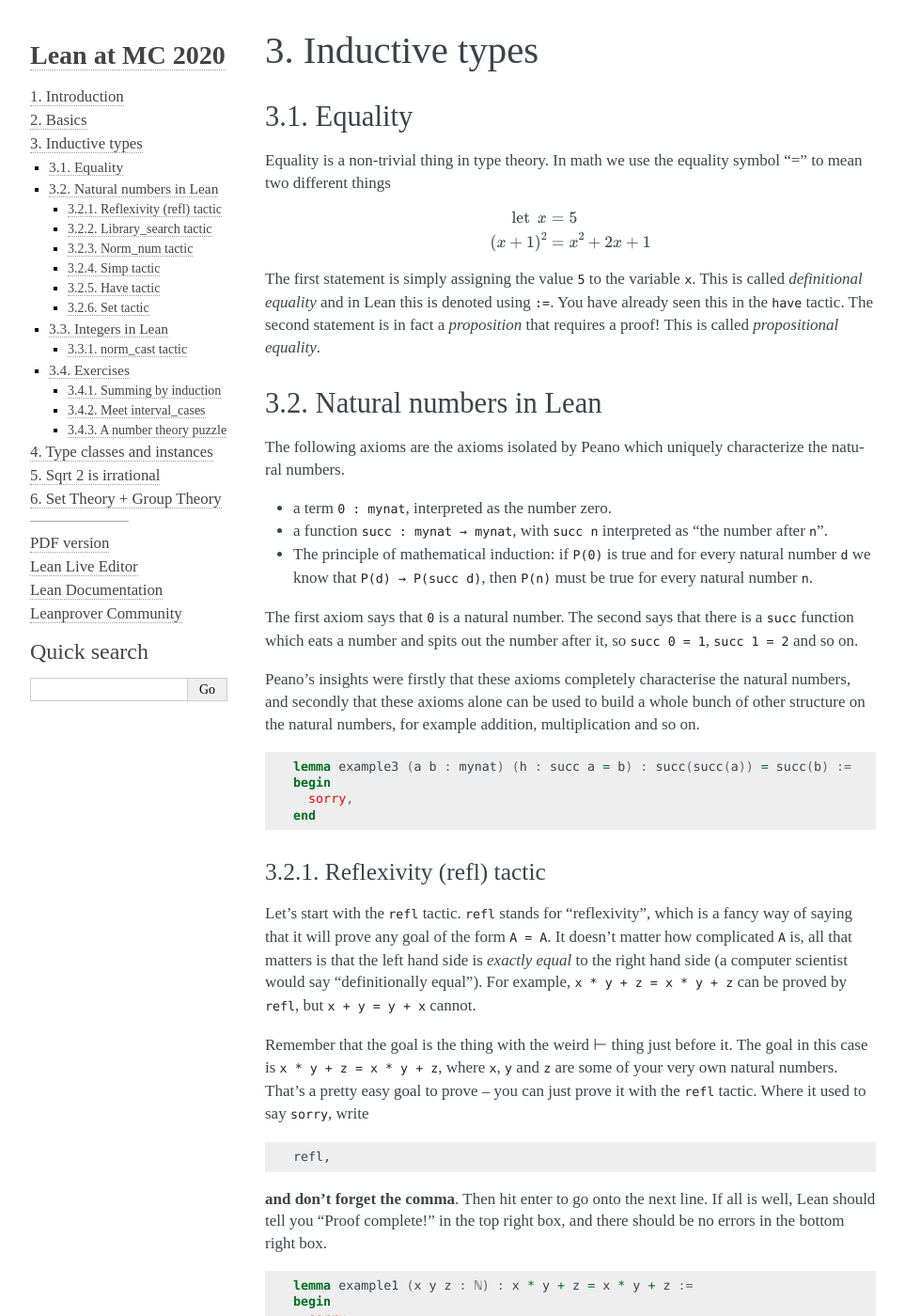
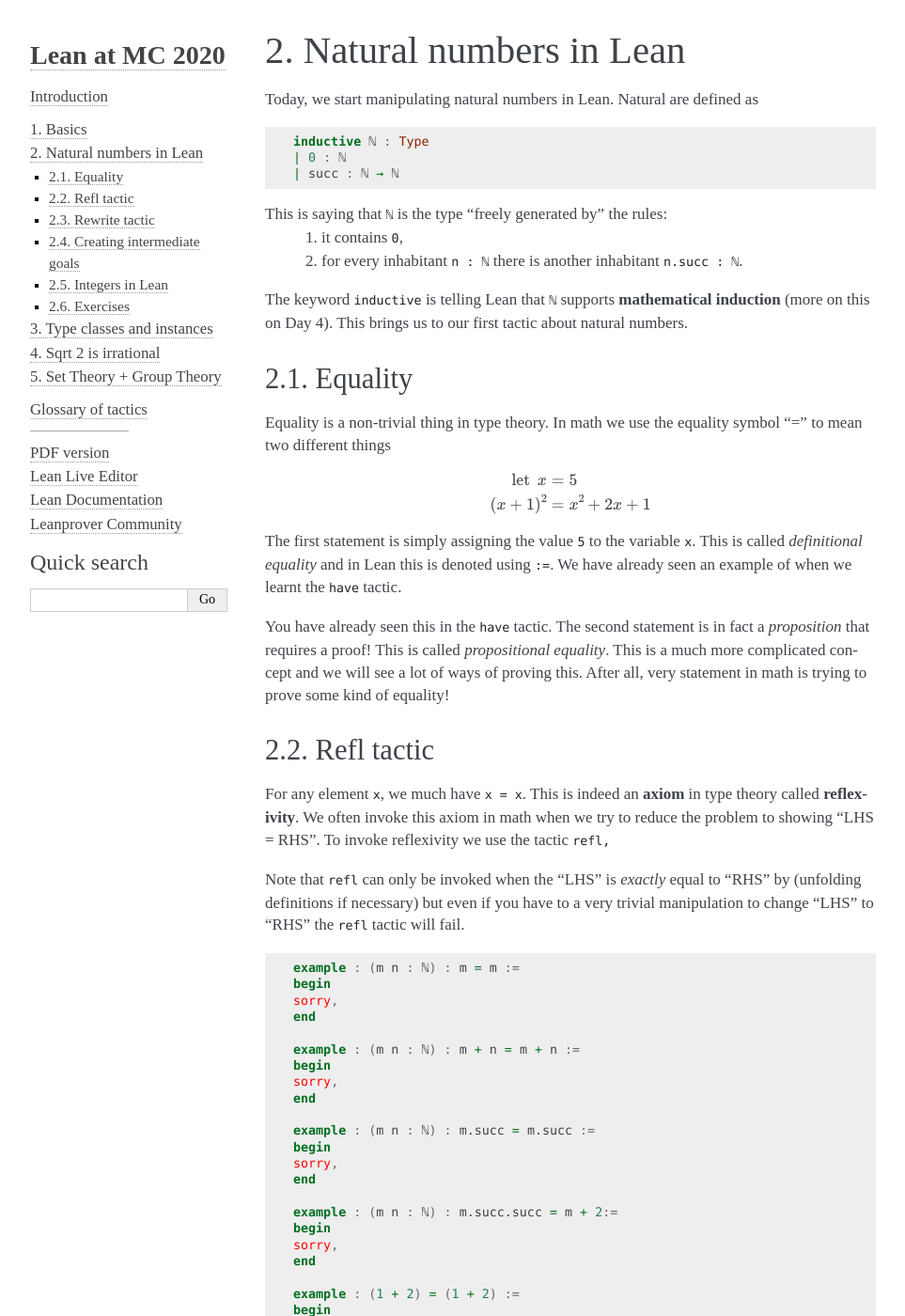
Before and after one commit to jalex-stark/lean-at-MC2020, a Sphinx documentation site: the page built from lean_at_mc2020_source/source/day2.rst, in a window 1280 px wide and 1400 px high. Shown: the whole window at 94% size, without its empty margins (148-1111 px from the left). Built offline with Sphinx 7.4.7, drawn with Linux system fonts in a browser that asks for light colours; some of the changed text lies outside the part shown.

Commit message:
creating new branch to mess around with day1 and day2

```diff
--- a/lean_at_mc2020_source/source/day2.rst
+++ b/lean_at_mc2020_source/source/day2.rst
@@ -1,8 +1,27 @@
 .. _day2:
 
 ***********************
-Inductive types
+Natural numbers in Lean
 ***********************
+
+Today, we start manipulating natural numbers in Lean. Natural are defined as
+
+.. code:: lean
+
+  inductive ℕ : Type
+  | 0 : ℕ
+  | succ : ℕ → ℕ
+
+This is saying that ``ℕ`` is the type "freely generated by" the rules:
+  1. it contains ``0``,
+  2. for every inhabitant ``n : ℕ`` there is another inhabitant ``n.succ : ℕ``.
+
+
+The keyword ``inductive`` is telling Lean that ``ℕ`` supports **mathematical induction** (more on this on Day 4).
+This brings us to our first tactic about natural numbers.
+
+
+
 
 Equality
 =========
@@ -13,88 +32,199 @@ Equality is a non-trivial thing in type theory. In math we use the equality symb
   \mathrm{let} \:\: x &= 5 \\
   (x+1)^2 &= x^2 + 2 x + 1
 
-The first statement is simply assigning the value ``5`` to the variable ``x``. This is called *definitional equality* and in Lean this is denoted using ``:=``. You have already seen this in the ``have`` tactic. The second statement is in fact a *proposition* that requires a proof! This is called *propositional equality*.
+The first statement is simply assigning the value ``5`` to the variable ``x``. This is called *definitional equality* and in Lean this is denoted using ``:=``. We have already seen an example of when we learnt the ``have`` tactic.
+
+You have already seen this in the ``have`` tactic. The second statement is in fact a *proposition* that requires a proof! This is called *propositional equality*. This is a much more complicated concept and we will see a lot of ways of proving this. After all, very statement in math is trying to prove some kind of equality!
 
 
 
-Natural numbers in Lean
-=======================
+Refl tactic
+============
+For any element ``x``, we much have ``x = x``. This is indeed an **axiom** in type theory called **reflexivity**. We often invoke this axiom in math when we try to reduce the problem to showing "LHS = RHS". To invoke reflexivity we use the tactic ``refl,``
 
-The following axioms are the axioms isolated by Peano which uniquely characterize
-the natural numbers.
+Note that ``refl`` can only be invoked when the "LHS" is *exactly* equal to "RHS" by (unfolding definitions if necessary) but even if you have to a very trivial manipulation to change "LHS" to "RHS" the ``refl`` tactic will fail.
 
-* a term ``0 : mynat``, interpreted as the number zero.
-* a function ``succ : mynat → mynat``, with ``succ n`` interpreted as "the number after ``n``".
-* The principle of mathematical induction:
-  if ``P(0)`` is true and for every natural number ``d`` we know that ``P(d) → P(succ d)``, then ``P(n)`` must be true for every natural number ``n``.
+.. code:: lean
 
+  example : (m n : ℕ) : m = m :=
+  begin
+  sorry,
+  end
 
-The first axiom says that ``0`` is a natural number. The second says that there
-is a ``succ`` function which eats a number and spits out the number after it,
-so ``succ 0 = 1``, ``succ 1 = 2`` and so on.
+  example : (m n : ℕ) : m + n = m + n :=
+  begin
+  sorry,
+  end
 
-Peano's insights were firstly that these axioms completely characterise
-the natural numbers, and secondly that these axioms alone can be used to build
-a whole bunch of other structure on the natural numbers, for example
-addition, multiplication and so on.
+  example : (m n : ℕ) : m.succ = m.succ :=
+  begin
+  sorry,
+  end
+
+  example : (m n : ℕ) : m.succ.succ = m + 2:=
+  begin
+  sorry,
+  end
+
+  example : (1 + 2) = (1 + 2) :=
+  begin
+  sorry,
+  end
+
+  example : (2 + 1) = (1 + 2) :=
+  begin
+  sorry,
+  end
+
+  example : (m n p : ℕ) : (m + n) + p = n + (m + p):=
+  begin
+  sorry,
+  end
+
+Even though the last two statements look trivial, they are in fact theorems that need proofs.
+If you want to see how to prove these (and other fundamental theorems) using basic axioms of natural numbers, you should check out the `Natural Number Game`_. These theorems already exists in the `mathlib library`_ and we will focus on how to use them to prove more complicated math.
+
+.. _`Natural Number Game`: https://wwwf.imperial.ac.uk/~buzzard/xena/natural_number_game/
+.. _`mathlib library`: https://leanprover-community.github.io/mathlib_docs/
 
 
 
 
-.. /- Lemma : no-side-bar
-.. If $\operatorname{succ}(a) = b$, then
-.. $$\operatorname{succ}(\operatorname{succ}(a)) = \operatorname{succ}(b).$$
-.. -/
+Norm_num tactic
+----------------
+The tactic ``norm_num`` is essentially a smart calculator. Whenever the proof involves just definitions and numbers the ``norm_num`` tactic will solve it for you.
 
 .. code:: lean
 
-  lemma example3 (a b : mynat) (h : succ a = b) : succ(succ(a)) = succ(b) :=
+  import tactic
+
+  example : (1 + 2) = (1 + 2) :=
+  begin
+    sorry,
+  end
+
+  example : (2 + 1) = (1 + 2) :=
+  begin
+    sorry,
+  end
+
+  example : 2^32 - 1 = 3 * 5 * 17 * 257 * 65537 :=
+  begin
+    sorry,
+  end
+
+``norm_num`` can even do brute force checks like solving the following:
+
+.. code:: lean
+
+  import tactic nat.prime
+
+  example : 65537 ∣ (2^32 - 1) :=
+  begin
+    sorry,
+  end
+
+  example : nat.prime 65537 :=
+  begin
+    sorry,
+  end
+
+But anything that does not involve explicit arithmetic/numerical calculation cannot be solved by ``norm_num``
+
+.. code:: lean
+
+  import tactic
+
+  example (m n p : ℕ) : (m + n) + p = n + (m + p) :=
+  begin
+    sorry,
+  end
+
+  example (n : ℕ) : n ∣ 2 * n :=
+  begin
+    sorry,
+  end
+
+If you need to simplify an assumption, say ``hp : P``, then you need to use the tactic ``norm_num at hp``. ``norm_num at *`` will apply ``norm_num`` to each assumption and the goal.
+
+.. code:: lean
+
+  import tactic
+
+  example (n : ℕ) (n = 2^32 - 1) : (n = 3 * 5 * 17 * 257 * 65537) :=
   begin
     sorry,
   end
 
 
-Reflexivity (refl) tactic
-----------------------------
 
-Let's start with the ``refl`` tactic. ``refl`` stands for "reflexivity", which is a fancy
-way of saying that it will prove any goal of the form ``A = A``. It doesn't matter how
-complicated ``A`` is, all that matters is that the left hand side is *exactly equal* to the
-right hand side (a computer scientist would say "definitionally equal").
-For example, ``x * y + z = x * y + z`` can be proved by ``refl``, but ``x + y = y + x`` cannot.
+Rewrite tactic
+==============
+The ``rw`` (rewrite) tactic is the Lean equivalent of mathematical phrases like
 
-Remember that the goal is
-the thing with the weird ⊢ thing just before it. The goal in this case is ``x * y + z = x * y + z``,
-where ``x``, ``y`` and ``z`` are some of your very own natural numbers.
-That's a pretty easy goal to prove -- you can just prove it with the ``refl`` tactic.
-Where it used to say ``sorry``, write
+* by Theorem ...
+* by equation ...
+* by substituting ... in ...
 
-.. code-block::
+``rw`` is also the main tactic we will invoke for using the `mathlib library`_.
 
-    refl,
+.. .. table::
+..   :widths: 40, 60
 
-**and don't forget the comma**. Then hit enter to go onto the next line.
-If all is well, Lean should tell you "Proof complete!" in the top right box, and there
-should be no errors in the bottom right box.
+  +--------------------------+------------------------------------------------------------------------------------------+
+  |``rw add_comm at g``      | search for the LHS of ``add_comm`` in the goal and replace it with the RHS               |
+  +--------------------------+------------------------------------------------------------------------------------------+
+  |``rw add_comm at g``      | search for the LHS of ``add_comm`` in the goal and replace it with the RHS               |
+  +--------------------------+------------------------------------------------------------------------------------------+
+  |gggg                      | target very specific ``add_comm`` occurrence .                                           |
+  +--------------------------|                                                                                          |
+  |``rw add_comm a _ at g``  |                                                                                          |
+  +--------------------------|                                                                                          |
+  |``rw add_comm _ b at g``  |                                                                                          |
+  +--------------------------+------------------------------------------------------------------------------------------+
 
-.. code-block:: lean
 
-    lemma example1 (x y z : ℕ) : x * y + z = x * y + z :=
-    begin
-      sorry,
-    end
+.. table::
+  :widths: 30, 70
 
-Library_search tactic
----------------------
+  +--------------------------+--------------------------------------------------------------------------------------------------------+
+  |   ``rw add_comm``        | search for the LHS of ``add_comm`` in the goal and replace it with the RHS of ``add_comm``             |
+  +--------------------------+--------------------------------------------------------------------------------------------------------+
+  | ``rw add_comm a _``      | target a specific occurrence of ``add_comm``                                                           |
+  +--------------------------+                                                                                                        |
+  | ``rw add_comm _ b``      |                                                                                                        |
+  +--------------------------+                                                                                                        |
+  | ``rw add_comm a b``      |                                                                                                        |
+  +--------------------------+--------------------------------------------------------------------------------------------------------+
+  |   ``rw add_comm at g``   | search for the LHS of ``add_comm`` in the assumption ``g`` and replace it with the RHS of ``add_comm`` |
+  +--------------------------+--------------------------------------------------------------------------------------------------------+
 
-Norm_num tactic
----------------
+
+
+Creating intermediate goals
+============================
+When writing a complicated proof you often have to create several intermediate "claims" or subgoals.
+This is done in Lean using the ``have`` tactic.
+
+.. table::
+  :widths: 30, 70
+
+  +-----------------------+----------------------------------------------------------------------------+
+  | ``have hf := f b c,`` | define ``a: f b c``                                                        |
+  +-----------------------+----------------------------------------------------------------------------+
+  | ``have hf : f b c,``  | Create two new problems:                                                   |
+  |                       |                                                                            |
+  |                       |  1. The first goal is to show ``a : f b c``                                |
+  |                       |                                                                            |
+  |                       |  2. The second goal is to show the original goal assuming ``a : f b c`` .  |
+  +-----------------------+----------------------------------------------------------------------------+
+  |                       |                                                                            |
+  +-----------------------+----------------------------------------------------------------------------+
 
 Simp tactic
 -----------
 
-Have tactic
-------------
+
 
 Set tactic
 -----------
--- /dev/null
+++ b/lean_at_mc2020_source/source/tactics.rst
@@ -0,0 +1,5 @@
+.. _tactics:
+
+*********************
+Glossary of tactics
+*********************
```
Also changed, not shown: lean_at_mc2020_source/source/index.rst (+13 -2 lines), 5 other files.
